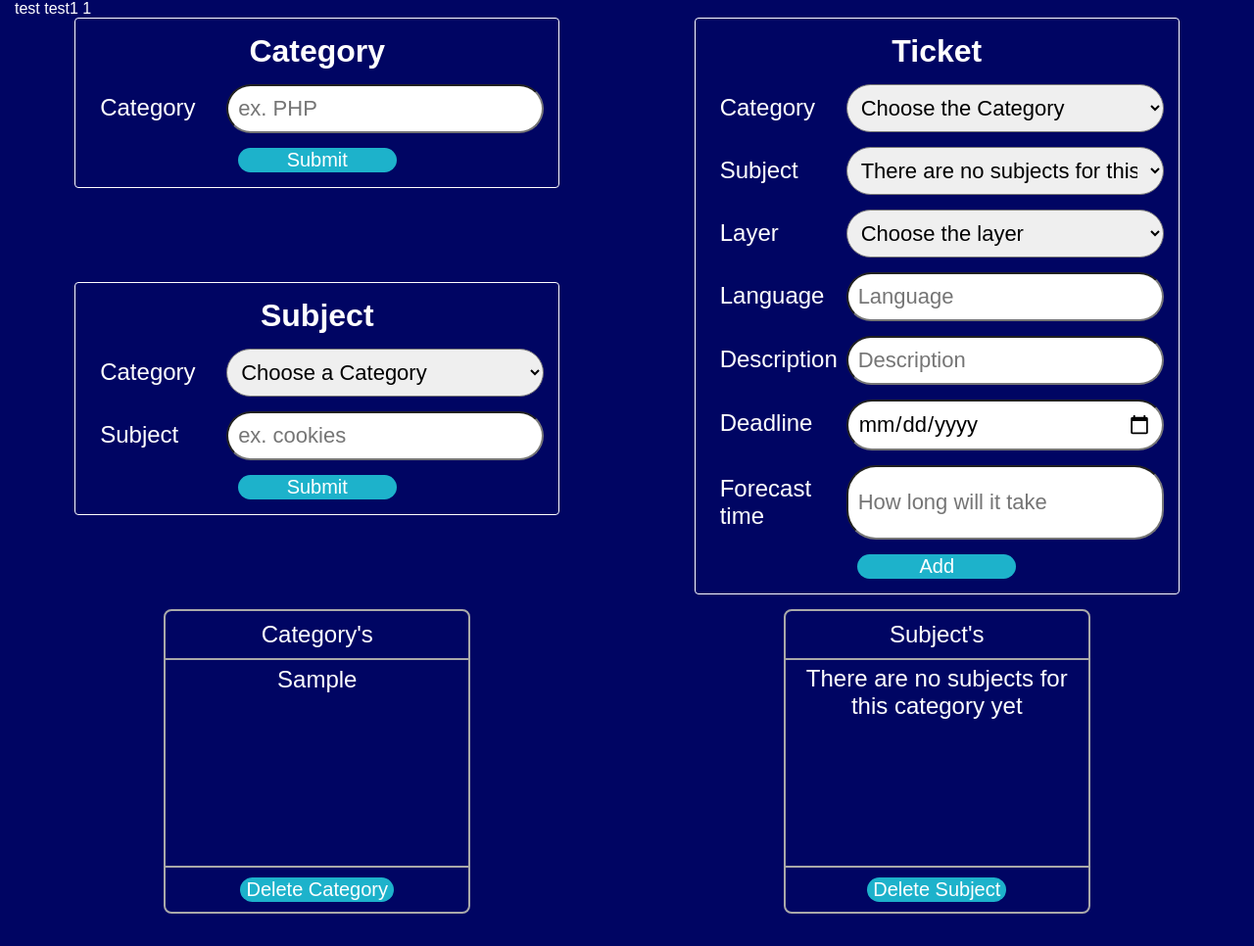
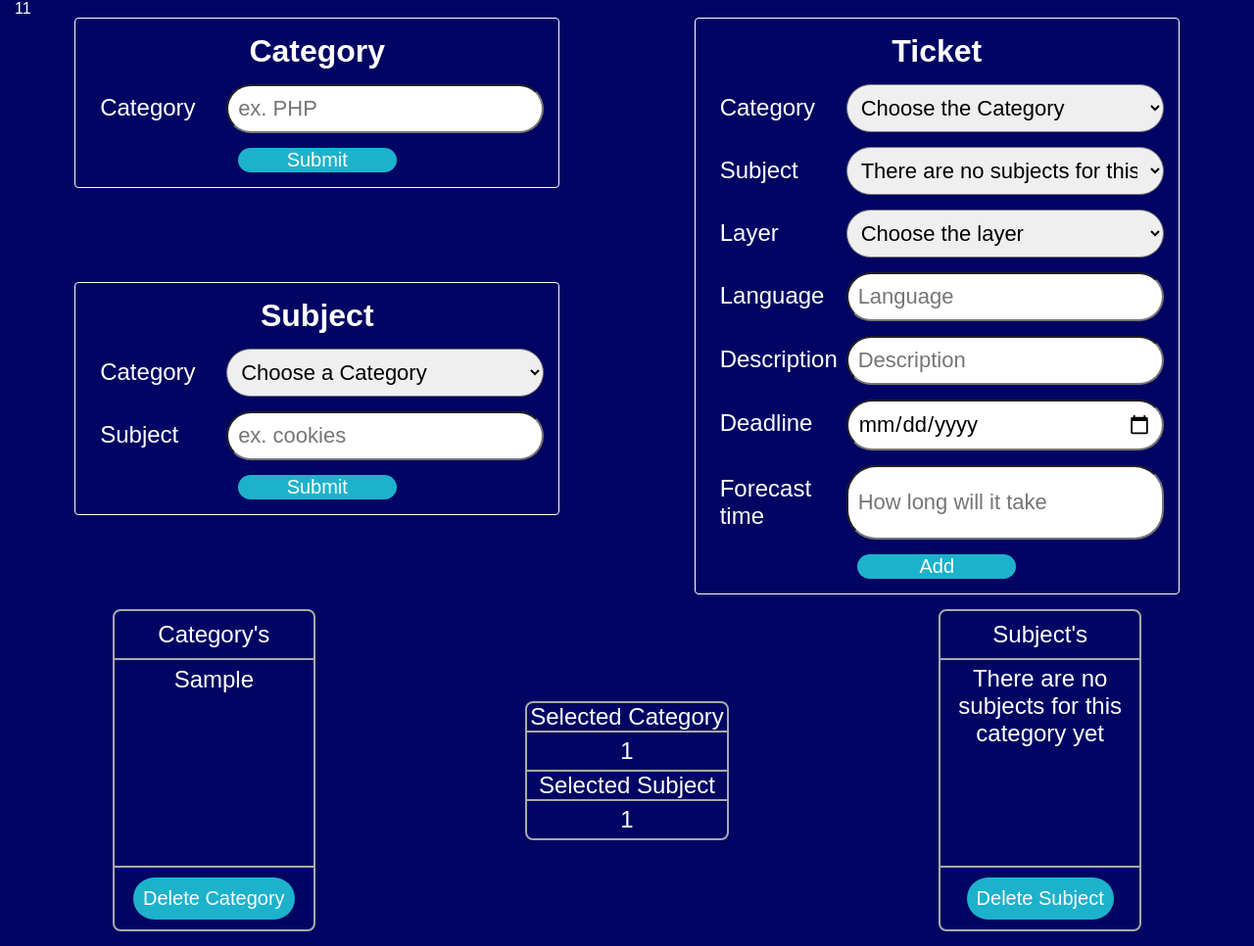
Before and after one commit to DylanEckhart/Bit-Academy, a PHP site: page /Admin/category.php in a window 1280 px wide. Shown: the part 107-1073 px from the top of the page at 98% size. Before the commit the page ends 1040 px from the top, so only its background shows below. Run offline with PHP 8.4, Linux system fonts and the light colour scheme; the visitor is signed in with stand-in values (Sample User, id 1); tables that the repository leaves empty hold one stand-in row (values such as "Sample post").

Commit message:
it is now possible to see your selected category and subject
and to delete them

```diff
--- a/Admin/category.php
+++ b/Admin/category.php
@@ -14,15 +14,15 @@ require_once "../DB/connection.php";
 
 session_start();
 
-$_SESSION["test"] = "test test";
-echo $_SESSION["test"];
-
 $conn = openConn();
 
 $categoriesArray = array();
 $subjectsArray = array();
 $subjectsCategoriesArray = array();
 $subjectWithSelectedCategoryArray = array();
+
+//$_SESSION["selectedExistingCategory"] = null;
+//$_SESSION["selectedExistingSubject"] = null;
 
 if (isset($_SESSION["selectedExistingCategory"])) {
     $getSubjectsQuery = "select * from categories_and_subjects where categories_Category = '" . $_SESSION["selectedExistingCategory"] . "'";
@@ -45,6 +45,7 @@ while ($row = mysqli_fetch_assoc($setSubjects)) {
 
 if (sizeof($categoriesArray) > 0) {
     foreach ($categoriesArray as $category) {
+        $category = str_replace(" ", "_", $category);
         if (isset($_POST[$category["Category"]])) {
             $_SESSION["selectedExistingCategory"] = $_POST[$category["Category"]];
 
@@ -60,10 +61,19 @@ if (sizeof($categoriesArray) > 0) {
 
 if (sizeof($subjectsArray) > 0) {
     foreach ($subjectsArray as $subject) {
+        $subject = str_replace(" ", "_", $subject);
         if (isset($_POST[$subject["subjects_Subject"]])) {
             $_SESSION["selectedExistingSubject"] = $_POST[$subject["subjects_Subject"]];
         }
     }
+}
+
+if (!isset($_SESSION["selectedExistingCategory"])) {
+    $_SESSION["selectedExistingCategory"] = null;
+}
+
+if (!isset($_SESSION["selectedExistingSubject"])) {
+    $_SESSION["selectedExistingSubject"] = null;
 }
 
 if (isset($_POST["selectCategory"])) {
@@ -100,8 +110,20 @@ if (isset($_SESSION["selectedExistingCategory"])) {
 }
 
 if (isset($_SESSION["selectedExistingSubject"])) {
+    echo isset($_SESSION["selectedExistingSubject"]);
     if (isset($_POST["deleteSubject"])) {
+        echo "sub pressed";
         deleteSubject($_SESSION["selectedExistingSubject"], $conn);
+        header("Refresh:0.5");
+    }
+}
+
+if (isset($_SESSION["selectedExistingCategory"])) {
+    echo isset($_SESSION["selectedExistingCategory"]);
+    if (isset($_POST["deleteCategory"])) {
+        echo "cat pressed";
+        deleteCategorie($_SESSION["selectedExistingCategory"], $conn);
+        header("Refresh:0.5");
     }
 }
 
@@ -207,11 +229,37 @@ function showSubjectsInOption($setSubjectAndCategories)
 
 function deleteSubject($selectedSubject, $conn)
 {
-    $deleteFromSubjects = "delete from subjects where Subject = '" . $selectedSubject . "'";
-    mysqli_query($conn, $deleteFromSubjects);
+    $deleteSubjectFromCategoriesAndSubjects = "DELETE FROM `categories_and_subjects` WHERE `categories_and_subjects` . `subjects_Subject` =  '" . $selectedSubject . "'";
+    $deleteSubjectFromSubjects = "DELETE FROM `subjects` WHERE `subjects` . `Subject` = '" . $selectedSubject . "'";
+    mysqli_query($conn, $deleteSubjectFromSubjects);
+    mysqli_query($conn, $deleteSubjectFromCategoriesAndSubjects);
 }
 
-echo $_SESSION["selectedExistingSubject"] . " " . $_SESSION["selectedExistingCategory"];
+function deleteCategorie($selectedCategory, $conn)
+{
+    $deleteCategoryFromCategories = "DELETE FROM `categories` WHERE `categories` . `Category` = '" . $selectedCategory . "'";
+    $deleteCategoryFromCategoriesAndSubjects = "DELETE FROM `categories_and_subjects` WHERE `categories_and_subjects` . `categories_Category` = '" . $selectedCategory . "'";
+    mysqli_query($conn, $deleteCategoryFromCategories);
+    mysqli_query($conn, $deleteCategoryFromCategoriesAndSubjects);
+}
+
+function showSelectedSubject($selectedSubject)
+{
+    if (isset($selectedSubject)) {
+        echo $selectedSubject;
+    } else {
+        echo "nothing";
+    }
+}
+
+function showSelectedCategory($selectedCategory)
+{
+    if (isset($selectedCategory)) {
+        echo $selectedCategory;
+    } else {
+        echo "nothing";
+    }
+}
 
 ?>
 <div id="grid">
@@ -282,7 +330,7 @@ echo $_SESSION["selectedExistingSubject"] . " " . $_SESSION["selectedExistingCat
 
     <!-- Start list of existing category's and subjects  -->
     <div class="listGrid">
-        <div class="container">
+        <div class="container" id="existingCategories">
             <p id="existingtitle">Category's</p>
             <form class="existingForm" method="post">
                 <div class="existingList">
@@ -295,6 +343,25 @@ echo $_SESSION["selectedExistingSubject"] . " " . $_SESSION["selectedExistingCat
         </div>
 
         <div class="container">
+            <div class="listContainer" id="selectedCategory">
+                <p id="existingtitle" class="selectedTitle">Selected Category</p>
+                <div class="selectedList">
+                    <?php
+                    showSelectedCategory($_SESSION["selectedExistingCategory"]);
+                    ?>
+                </div>
+            </div>
+            <div class="listContainer" id="selectedSubject">
+                <p id="existingtitle" class="selectedTitle">Selected Subject</p>
+                <div class="selectedList">
+                    <?php
+                    showSelectedSubject($_SESSION["selectedExistingSubject"]);
+                    ?>
+                </div>
+            </div>
+        </div>
+
+        <div class="container" id="existingSubject">
             <p id="existingtitle">Subject's</p>
             <form class="existingForm" method="post">
                 <div class="existingList">
--- a/Admin/category_style.css
+++ b/Admin/category_style.css
@@ -58,7 +58,7 @@ option {
 /*Start of scrollbar category and subject*/
 .listGrid {
     display: grid;
-    grid-template: auto / minmax(0, 1fr) minmax(0, 1fr);
+    grid-template: auto / minmax(0, 1fr) minmax(0, 1fr) minmax(0, 1fr);
     grid-gap: 15px;
     grid-column: span 2;
 }
@@ -73,6 +73,27 @@ option {
     text-align: center;
     border-top: 2px darkgray solid;
     border-bottom: 2px darkgray solid;
+}
+
+.selectedTitle {
+    border-bottom: 1px darkgray solid;
+    margin: 0;
+}
+
+#selectedCategory {
+    border-bottom: 1px darkgray solid;
+}
+
+#selectedSubject {
+    border-top: 1px darkgray solid;
+}
+
+.selectedList {
+    font-size: 24px;
+    padding: 5px;
+    margin: 0;
+    text-align: center;
+    border-top: 1px darkgray solid;
 }
 
 .container{
@@ -114,6 +135,14 @@ option {
     background: #1CB2CA;
 }
 
+#existingCategories {
+    grid-column-start: 1;
+}
+
+#existingSubject {
+    grid-column-start: 3;
+}
+
 /* Button Layout */
 button.Submit {
     background-color: #1db2cb;
@@ -135,6 +164,7 @@ button.delete {
     font-size: 2.5vh;
     margin: 10px;
     color: white;
+    padding: 10px;
 }
 
 /*end of list of existingcategory's and subjects */
--- a/DB/databasescript.sql
+++ b/DB/databasescript.sql
@@ -1,5 +1,5 @@
 -- MySQL Script generated by MySQL Workbench
--- Tue Nov 16 14:19:25 2021
+-- Thu Nov 18 10:19:05 2021
 -- Model: New Model    Version: 1.0
 -- MySQL Workbench Forward Engineering
 
```
